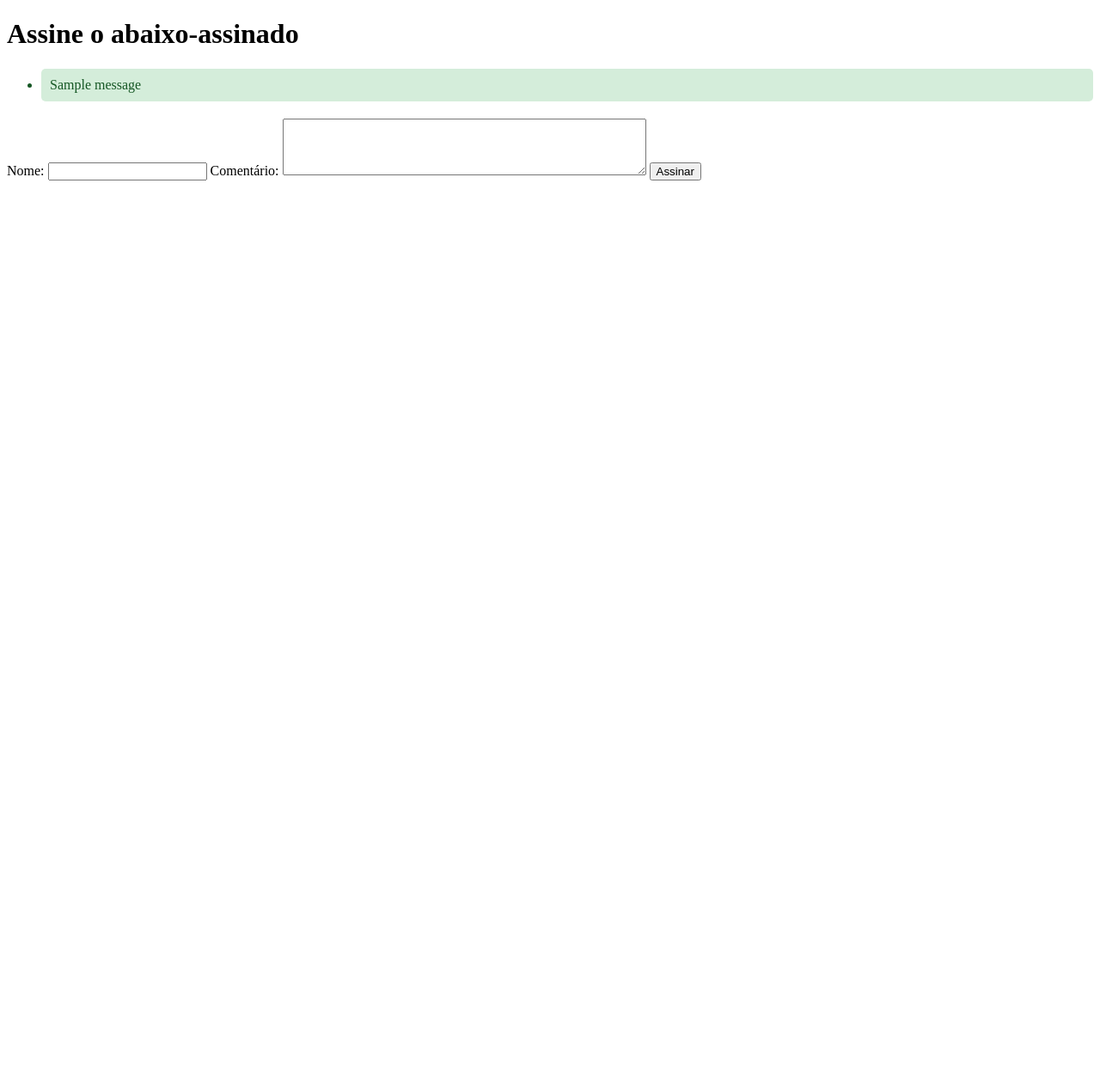
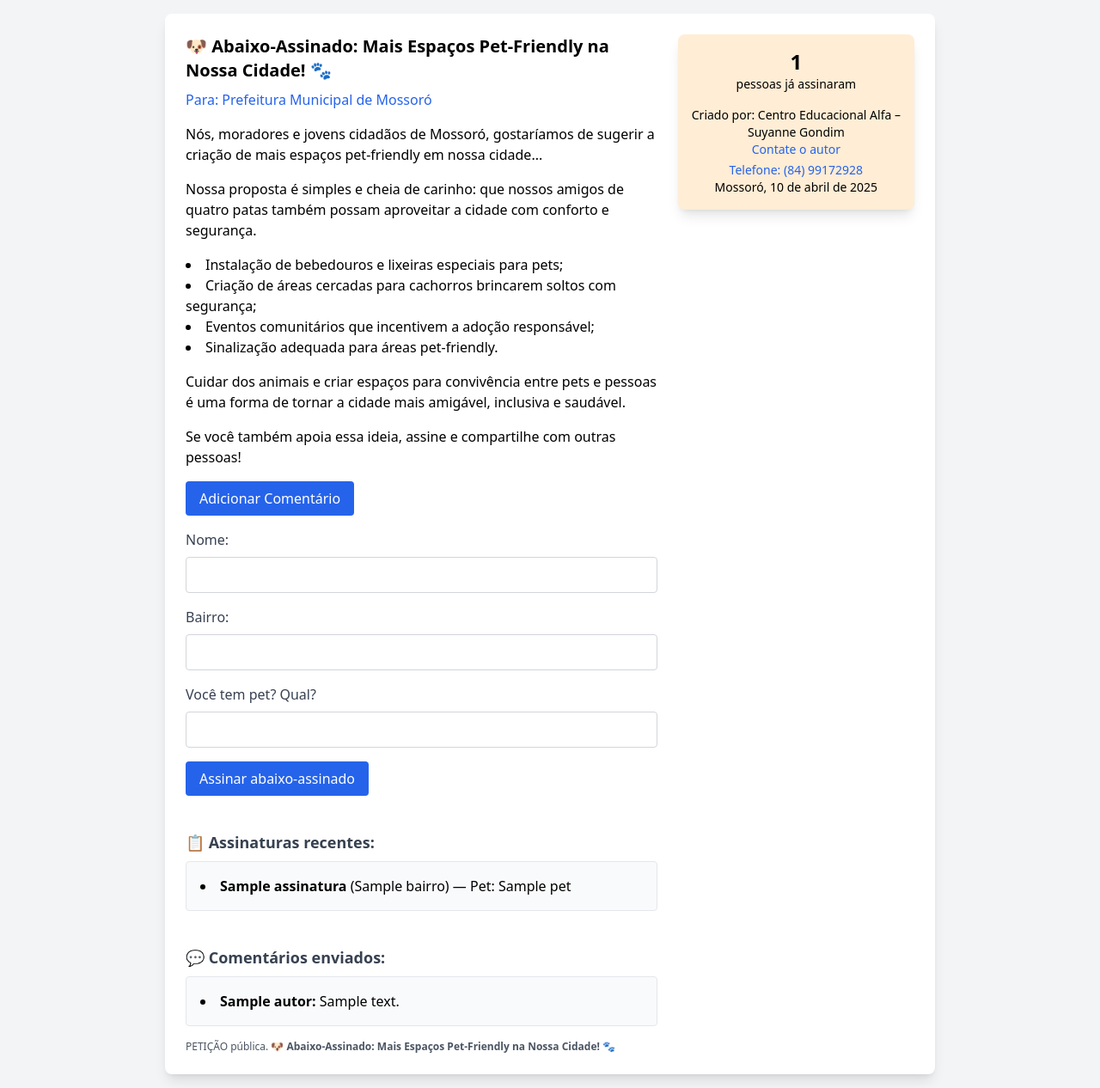
Before and after one commit to gregorygustavo80/abaixo_assinado, a Flask app: page / in a window 1280 px wide. Shown: the whole page at 86% size. Before the commit the page ends 210 px from the top, so only its background shows below. Run offline with Flask 3, Linux system fonts and the light colour scheme; tables that the repository leaves empty hold one stand-in row (values such as "Sample post"); one stand-in notice (Sample message) is shown; a database or web service that is not in the repository returns one stand-in record (values such as "Sample title"); some libraries are stand-ins or nearby versions.

Commit message:
Update index.html

```diff
--- a/templates/index.html
+++ b/templates/index.html
@@ -1,48 +1,139 @@
 <!DOCTYPE html>
-<html lang="pt-br">
+<html lang="pt-BR">
 <head>
-    <meta charset="UTF-8">
-    <meta name="viewport" content="width=device-width, initial-scale=1.0">
-    <title>Assine o abaixo-assinado</title>
-    <style>
-        .alert {
-            padding: 10px;
-            margin-bottom: 20px;
-            border-radius: 5px;
-        }
-        .alert-error {
-            background-color: #f8d7da;
-            color: #721c24;
-        }
-        .alert-success {
-            background-color: #d4edda;
-            color: #155724;
-        }
-    </style>
+  <meta charset="UTF-8" />
+  <meta name="viewport" content="width=device-width, initial-scale=1.0"/>
+  <title>Abaixo-Assinado: Mais Espaços Pet-Friendly na Nossa Cidade!</title>
+  <script src="https://cdn.tailwindcss.com"></script>
+  <link rel="stylesheet" href="https://cdnjs.cloudflare.com/ajax/libs/font-awesome/5.15.3/css/all.min.css"/>
 </head>
-<body>
-    <h1>Assine o abaixo-assinado</h1>
+<body class="bg-gray-100 p-4">
+  <div class="max-w-4xl mx-auto bg-white p-6 rounded-lg shadow-lg">
+    <div class="flex flex-col md:flex-row justify-between items-start">
+      <div class="w-full md:w-2/3">
+        <h1 class="text-xl font-bold mb-2">🐶 Abaixo-Assinado: Mais Espaços Pet-Friendly na Nossa Cidade! 🐾</h1>
+        <p class="text-blue-600">Para: Prefeitura Municipal de Mossoró</p>
+        <p class="mt-4">Nós, moradores e jovens cidadãos de Mossoró, gostaríamos de sugerir a criação de mais espaços pet-friendly em nossa cidade...</p>
+        <p class="mt-4">Nossa proposta é simples e cheia de carinho: que nossos amigos de quatro patas também possam aproveitar a cidade com conforto e segurança.</p>
+        <ul class="list-disc list-inside mt-4">
+          <li>Instalação de bebedouros e lixeiras especiais para pets;</li>
+          <li>Criação de áreas cercadas para cachorros brincarem soltos com segurança;</li>
+          <li>Eventos comunitários que incentivem a adoção responsável;</li>
+          <li>Sinalização adequada para áreas pet-friendly.</li>
+        </ul>
+        <p class="mt-4">Cuidar dos animais e criar espaços para convivência entre pets e pessoas é uma forma de tornar a cidade mais amigável, inclusiva e saudável.</p>
+        <p class="mt-4">Se você também apoia essa ideia, assine e compartilhe com outras pessoas!</p>
 
-    <!-- Exibir mensagens de erro ou sucesso -->
-    {% with messages = get_flashed_messages(with_categories=true) %}
-        {% if messages %}
-            <ul>
-                {% for category, message in messages %}
-                    <li class="alert alert-{{ category }}">{{ message }}</li>
-                {% endfor %}
-            </ul>
-        {% endif %}
-    {% endwith %}
+        <!-- Botão para mostrar a caixa de comentário -->
+        <button id="btn-mostrar-comentario" class="mt-4 bg-blue-600 text-white py-2 px-4 rounded">
+          Adicionar Comentário
+        </button>
 
-    <!-- Formulário de assinatura -->
-    <form action="{{ url_for('assinar') }}" method="POST">
-        <label for="nome">Nome:</label>
-        <input type="text" id="nome" name="nome" required>
+        <!-- Caixa de comentário com campo de nome -->
+        <div id="caixa-comentario" class="mt-4 hidden">
+          <label for="autor" class="block text-gray-700">Seu nome:</label>
+          <input id="autor" type="text" class="w-full border border-gray-300 rounded p-2 mt-2" placeholder="Digite seu nome..." />
 
-        <label for="comentario">Comentário:</label>
-        <textarea id="comentario" name="comentario" rows="4" cols="50" required></textarea>
+          <label for="comentario" class="block text-gray-700 mt-4">Comentário:</label>
+          <textarea id="comentario" class="w-full border border-gray-300 rounded p-2 mt-2" rows="4" placeholder="Digite seu comentário..."></textarea>
 
-        <button type="submit">Assinar</button>
-    </form>
+          <button id="btn-comentario" class="mt-2 bg-green-600 text-white py-2 px-4 rounded">Enviar</button>
+        </div>
+
+        <!-- Formulário de assinatura -->
+        <div class="mt-4">
+          <label for="name" class="block text-gray-700">Nome:</label>
+          <input id="name" type="text" class="w-full border border-gray-300 rounded p-2 mt-2"/>
+          <label for="neighborhood" class="block text-gray-700 mt-4">Bairro:</label>
+          <input id="neighborhood" type="text" class="w-full border border-gray-300 rounded p-2 mt-2"/>
+          <label for="pet" class="block text-gray-700 mt-4">Você tem pet? Qual?</label>
+          <input id="pet" type="text" class="w-full border border-gray-300 rounded p-2 mt-2"/>
+          <button id="btn-assinar" class="mt-4 bg-blue-600 text-white py-2 px-4 rounded">Assinar abaixo-assinado</button>
+        </div>
+
+        <!-- Lista de Assinaturas -->
+        <div class="mt-10">
+          <h2 class="text-lg font-bold text-gray-700 mb-2">📋 Assinaturas recentes:</h2>
+          <ul class="list-disc list-inside bg-gray-50 p-4 rounded border">
+            {% for nome, bairro, pet in assinaturas %}
+              <li><strong>{{ nome }}</strong> ({{ bairro }}) — Pet: {{ pet }}</li>
+            {% else %}
+              <li>Nenhuma assinatura ainda.</li>
+            {% endfor %}
+          </ul>
+        </div>
+
+        <!-- Lista de Comentários -->
+        <div class="mt-10">
+          <h2 class="text-lg font-bold text-gray-700 mb-2">💬 Comentários enviados:</h2>
+          <ul class="list-disc list-inside bg-gray-50 p-4 rounded border">
+            {% for texto, autor in comentarios %}
+              <li><strong>{{ autor }}:</strong> {{ texto }}</li>
+            {% else %}
+              <li>Nenhum comentário ainda.</li>
+            {% endfor %}
+          </ul>
+        </div>
+      </div>
+
+      <!-- Coluna lateral -->
+      <div class="md:ml-6 mt-6 md:mt-0 w-full md:w-1/3 bg-orange-100 p-4 rounded-lg shadow-lg">
+        <div class="text-center">
+          <p class="text-2xl font-bold">{{ assinaturas|length }}</p>
+          <p class="text-sm">pessoas já assinaram</p>
+        </div>
+        <div class="mt-4 text-center">
+          <p class="text-sm">Criado por: Centro Educacional Alfa – Suyanne Gondim</p>
+          <a href="mailto:suyannecarvalho97@gmail.com" class="text-blue-600 text-sm block">Contate o autor</a>
+          <a href="tel:+558499172928" class="text-blue-600 text-sm block mt-1">Telefone: (84) 99172928</a>
+          <p class="text-sm"> Mossoró, 10 de abril de 2025 </p>
+
+        </div>
+      </div>
+    </div>
+
+    <div class="mt-4 text-xs text-gray-600">
+      <p>PETIÇÃO pública. <strong>🐶 Abaixo-Assinado: Mais Espaços Pet-Friendly na Nossa Cidade! 🐾</strong></p>
+    </div>
+  </div>
+
+  <!-- JavaScript -->
+  <script>
+    // Mostrar caixa de comentário
+    document.getElementById('btn-mostrar-comentario').addEventListener('click', () => {
+      document.getElementById('caixa-comentario').classList.remove('hidden');
+    });
+
+    // Enviar assinatura
+    document.getElementById('btn-assinar').addEventListener('click', async () => {
+      const nome = document.getElementById('name').value;
+      const bairro = document.getElementById('neighborhood').value;
+      const pet = document.getElementById('pet').value;
+
+      await fetch('/assinar', {
+        method: 'POST',
+        headers: { 'Content-Type': 'application/json' },
+        body: JSON.stringify({ nome, bairro, pet })
+      });
+
+      alert("Assinatura enviada!");
+      location.reload();
+    });
+
+    // Enviar comentário
+    document.getElementById('btn-comentario').addEventListener('click', async () => {
+      const autor = document.getElementById('autor').value;
+      const comentario = document.getElementById('comentario').value;
+
+      await fetch('/comentario', {
+        method: 'POST',
+        headers: { 'Content-Type': 'application/json' },
+        body: JSON.stringify({ autor, comentario })
+      });
+
+      alert("Comentário enviado!");
+      location.reload();
+    });
+  </script>
 </body>
 </html>
```
